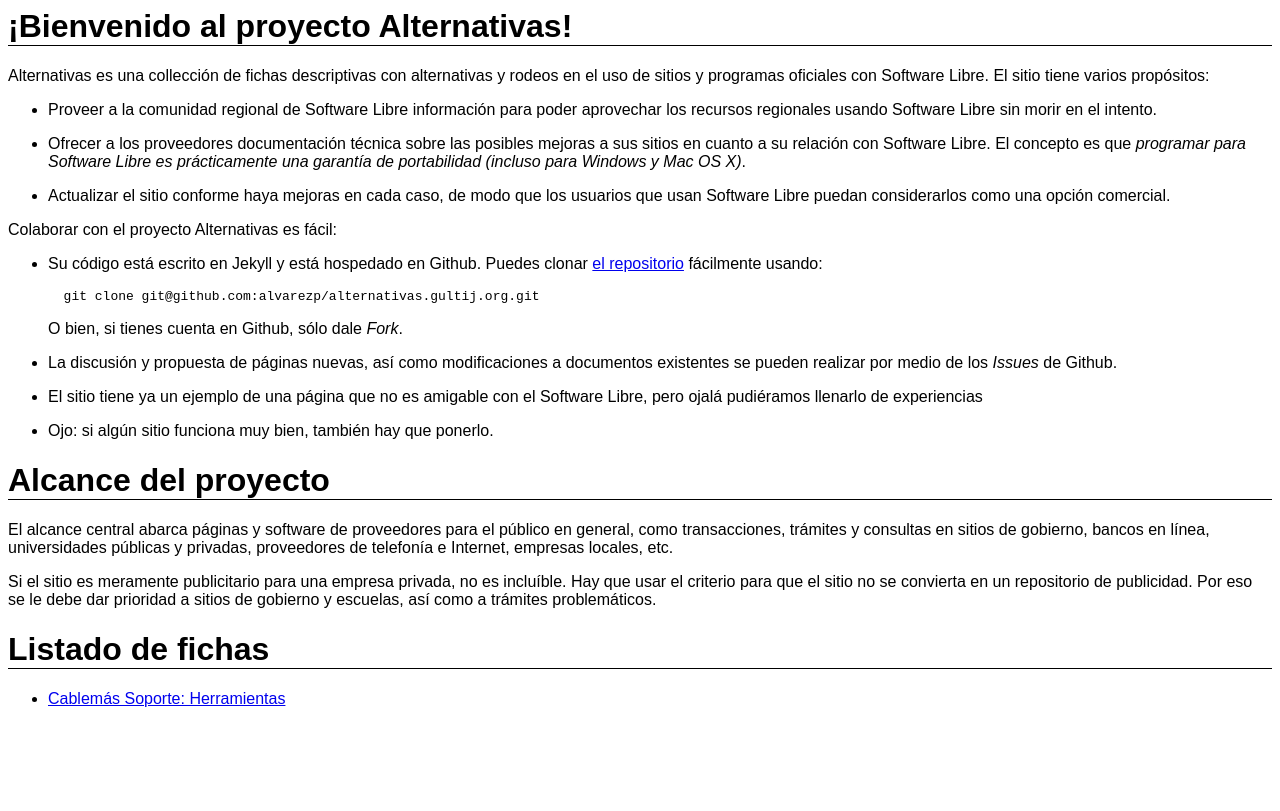
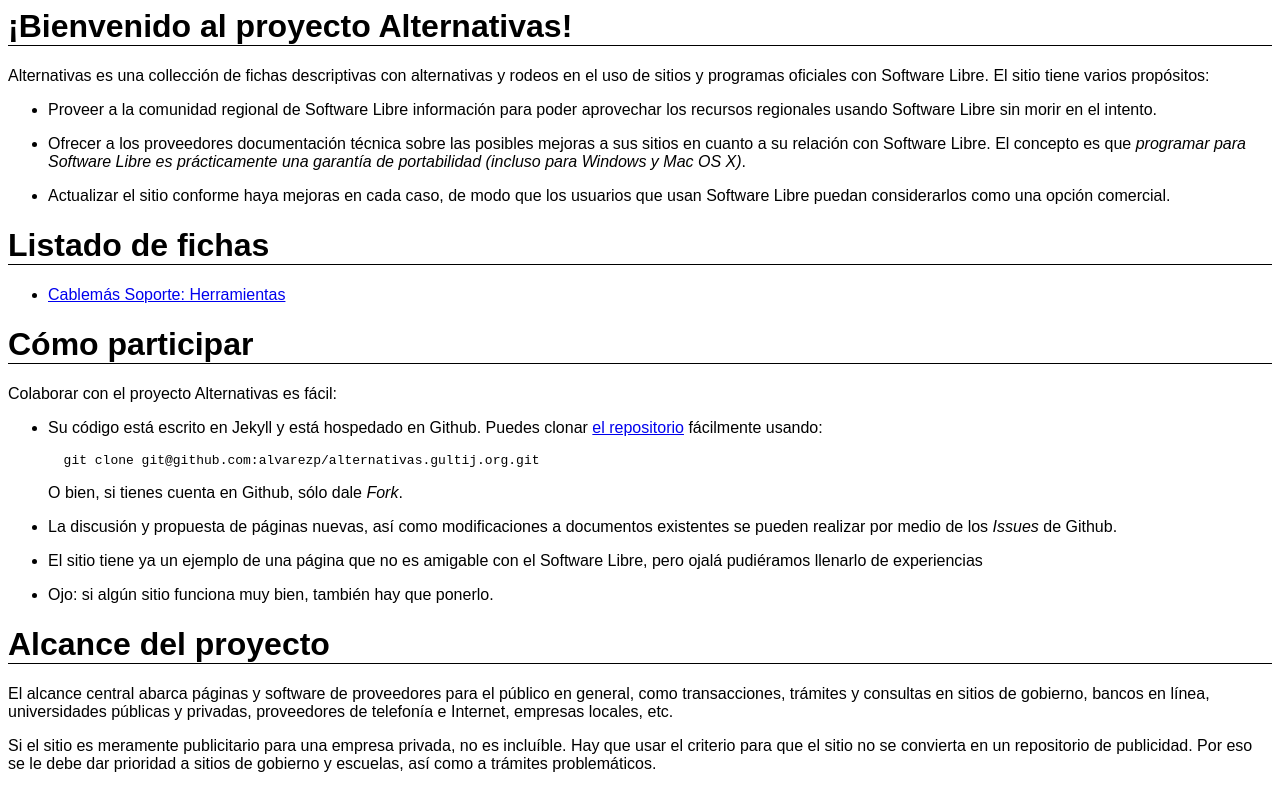
Before and after one commit to gultij/alternus.gultij.org, a Jekyll site: the page built from index.md, in a window 1280 px wide. Shown: the top 811 px of the page. Built offline with Jekyll 4.4.1, drawn with Linux system fonts in a browser that asks for light colours.

```diff
--- a/index.md
+++ b/index.md
@@ -12,6 +12,12 @@ Alternativas es una collección de fichas descriptivas con alternativas y rodeos
 * Ofrecer a los proveedores documentación técnica sobre las posibles mejoras a sus sitios en cuanto a su relación con Software Libre. El concepto es que *programar para Software Libre es prácticamente una garantía de portabilidad (incluso para Windows y Mac OS X)*.
 
 * Actualizar el sitio conforme haya mejoras en cada caso, de modo que los usuarios que usan Software Libre puedan considerarlos como una opción comercial.
+
+# Listado de fichas
+
+* [Cablemás Soporte: Herramientas](cablemas/soporte/herramientas/)
+
+# Cómo participar
 
 Colaborar con el proyecto Alternativas es fácil:
 
@@ -32,9 +38,3 @@ Colaborar con el proyecto Alternativas es fácil:
 El alcance central abarca páginas y software de proveedores para el público en general, como transacciones, trámites y consultas en sitios de gobierno, bancos en línea, universidades públicas y privadas, proveedores de telefonía e Internet, empresas locales, etc.
 
 Si el sitio es meramente publicitario para una empresa privada, no es incluíble. Hay que usar el criterio para que el sitio no se convierta en un repositorio de publicidad. Por eso se le debe dar prioridad a sitios de gobierno y escuelas, así como a trámites problemáticos.
-
-# Listado de fichas
-
-<ul>
-	<li><a href="cablemas/soporte/herramientas/">Cablemás Soporte: Herramientas</a></li>
-</ul>
```
